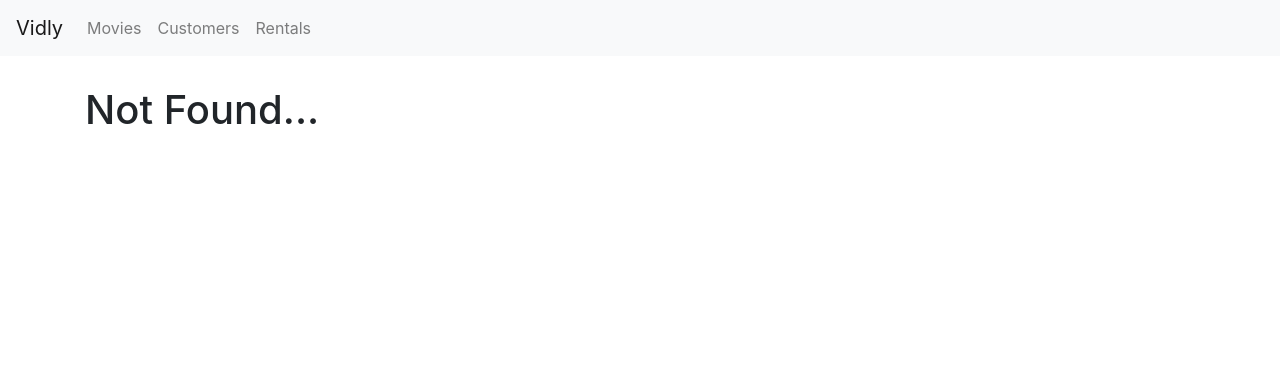
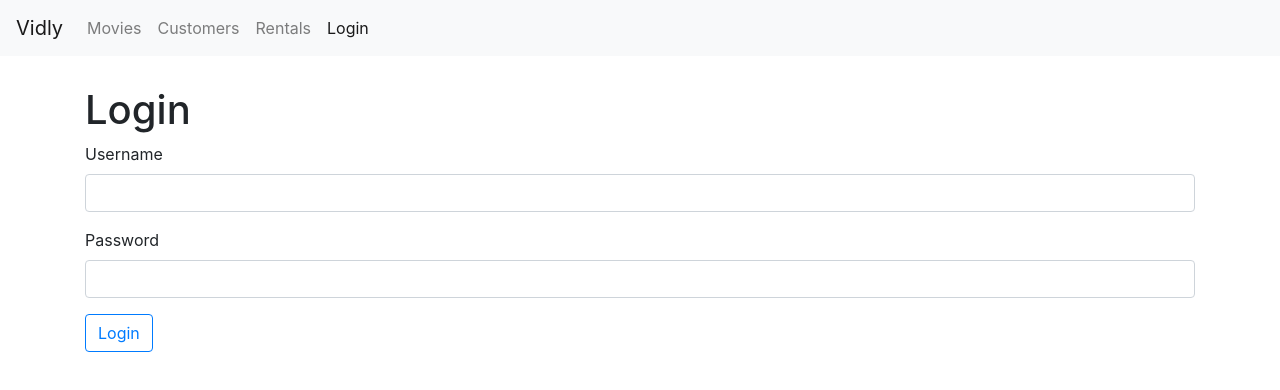
Before and after one commit to mohexc/vidly-app1, a React (Create React App) app: page /login in a window 1280 px wide. Before the commit this address led to /not-found. Shown: the top 390 px of the page. Built offline with nearby package versions, Linux system fonts and the light colour scheme.

Commit message:
start validate a form using Joi

```diff
--- a/src/App.js
+++ b/src/App.js
@@ -6,6 +6,8 @@ import Customers from './components/customers';
 import Rentals from './components/rentals';
 import Navbar from './components/navbar';
 import MovieFrom from './components/movieForm';
+import LoginForm from './components/loginForm';
+
 // import './App.css';
 
 function App() {
@@ -14,6 +16,7 @@ function App() {
       <Navbar />
       <main className="container">
         <Switch>
+          <Route path="/login" component={ LoginForm }></Route>
           <Route path="/movies/:id" component={ MovieFrom }></Route>
           <Route path="/movies" component={ Movies }></Route>
           <Route path="/customers" component={ Customers }></Route>
--- /dev/null
+++ b/src/components/common/input.jsx
@@ -0,0 +1,20 @@
+import React from 'react';
+
+const Input = ({ name, lebel, value, onChange, errors }) => {
+  return (
+    <div className="form-group">
+      <label htmlFor={ name }>{ lebel }</label>
+      <input
+        type="text"
+        className="form-control"
+        id={ name }
+        name={ name }
+        value={ value }
+        onChange={ onChange }
+      />
+      { errors && <div className="alert alert-danger">{ errors }</div> }
+    </div>
+  );
+}
+
+export default Input;
--- a/src/components/loginForm.jsx
+++ b/src/components/loginForm.jsx
@@ -0,0 +1,60 @@
+import React, { useState } from 'react'
+import Input from "./common/input"
+
+const LoginForm = () => {
+
+  const [account, setAccount] = useState({ username: "", password: "" })
+  const [errors, setErrors] = useState({})
+
+  const validate = () => {
+    const err = {}
+    if (account.username.trim() === '') err.username = 'Username is required'
+    if (account.password.trim() === '') err.password = 'Username is required'
+    return Object.keys(err).length === 0 ? null : err
+  }
+
+  const handleSubmit = e => {
+    e.preventDefault()
+
+    const err = validate()
+    setErrors(err || {})
+
+    if (Object.keys(errors).length !== 0) return console.log(errors)
+
+    console.log('submitted')
+  }
+
+  const validateProperty = ({ name, value }) => {
+    if (name === "username") {
+      if (value.trim() === '') return 'Username is required'
+    }
+    if (name === "password") {
+      if (value.trim() === '') return 'Password is required'
+    }
+  }
+
+  const handleChange = ({ currentTarget: input }) => {
+    const errs = { ...errors }
+    const errMessage = validateProperty(input)
+    if (errMessage) errs[input.name] = errMessage
+    else delete errs[input.name]
+    setErrors(errs)
+
+    const acc = { ...account }
+    acc[input.name] = input.value
+    setAccount(acc)
+  }
+
+  return (
+    <div>
+      <h1>Login</h1>
+      <form onSubmit={ handleSubmit }>
+        <Input name="username" value={ account.username } lebel="Username" onChange={ handleChange } errors={ errors.username } />
+        <Input name="password" value={ account.password } lebel="Password" onChange={ handleChange } errors={ errors.password } />
+        <button className="btn btn-outline-primary">Login</button>
+      </form>
+    </div>
+  );
+}
+
+export default LoginForm;
--- a/src/components/navbar.jsx
+++ b/src/components/navbar.jsx
@@ -9,17 +9,18 @@ const Navbar = () => {
         className="navbar-toggler"
         type="button"
         data-toggle="collapse"
-        data-target=".navbarNav"
+        data-target="#navbarNav"
         aria-controls="navbarNav"
         aria-expanded="false"
         aria-label="Toggle navigation">
         <span className="navbar-toggler-icon"></span>
-      </button> */}
-      {/* <div className="collapse navbar-collapse navbarNav" > */ }
+      </button>
+      <div className="collapse navbar-collapse" id="navbarNav" > */}
       <ul className="navbar-nav">
         <li className="nav-item"><NavLink className="nav-link" to="/movies">Movies</NavLink></li>
         <li className="nav-item"><NavLink className="nav-link" to="/customers">Customers</NavLink></li>
         <li className="nav-item"><NavLink className="nav-link" to="/rentals">Rentals</NavLink></li>
+        <li className="nav-item"><NavLink className="nav-link" to="/login">Login</NavLink></li>
       </ul>
       {/* </div> */ }
     </nav>
--- a/src/index.css
+++ b/src/index.css
@@ -19,6 +19,11 @@ font-family: source-code-pro, Menlo, Monaco, Consolas, "Courier New",monospace;
 }
 
 .btn:hover{
-  transform: translateY(-3px);
-  box-shadow: 5px 5px 5px rgba(0, 0, 0, 0.5);
+  transform: translateY(-5px);
+  box-shadow: 5px 5px 10px rgba(0, 0, 0, 0.5);
 }
+
+.btn:active{
+  transform: translateY(-1px);
+  box-shadow: 5px 5px 5px rgba(0, 0, 0, 0.25);
+}
```
